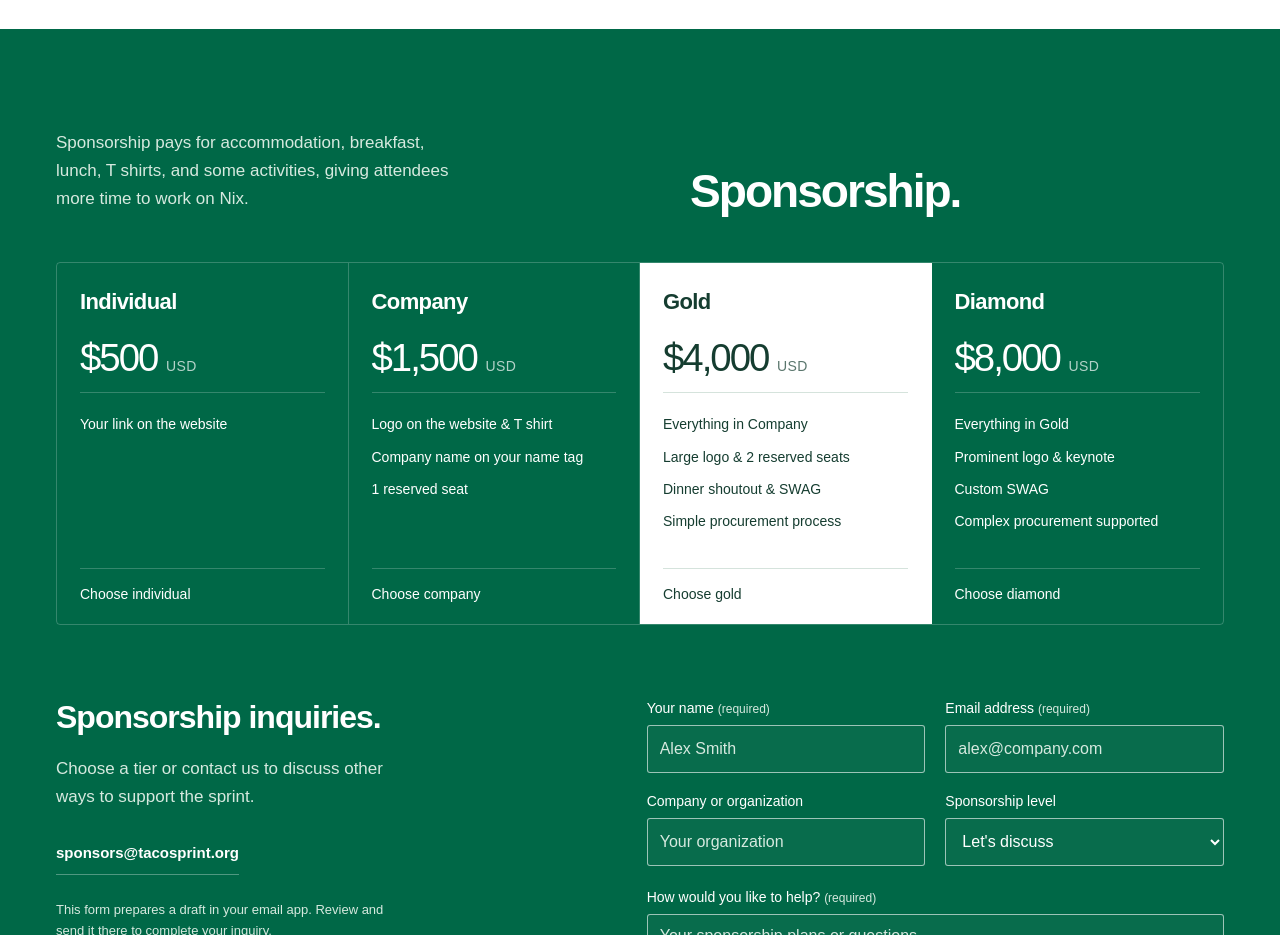
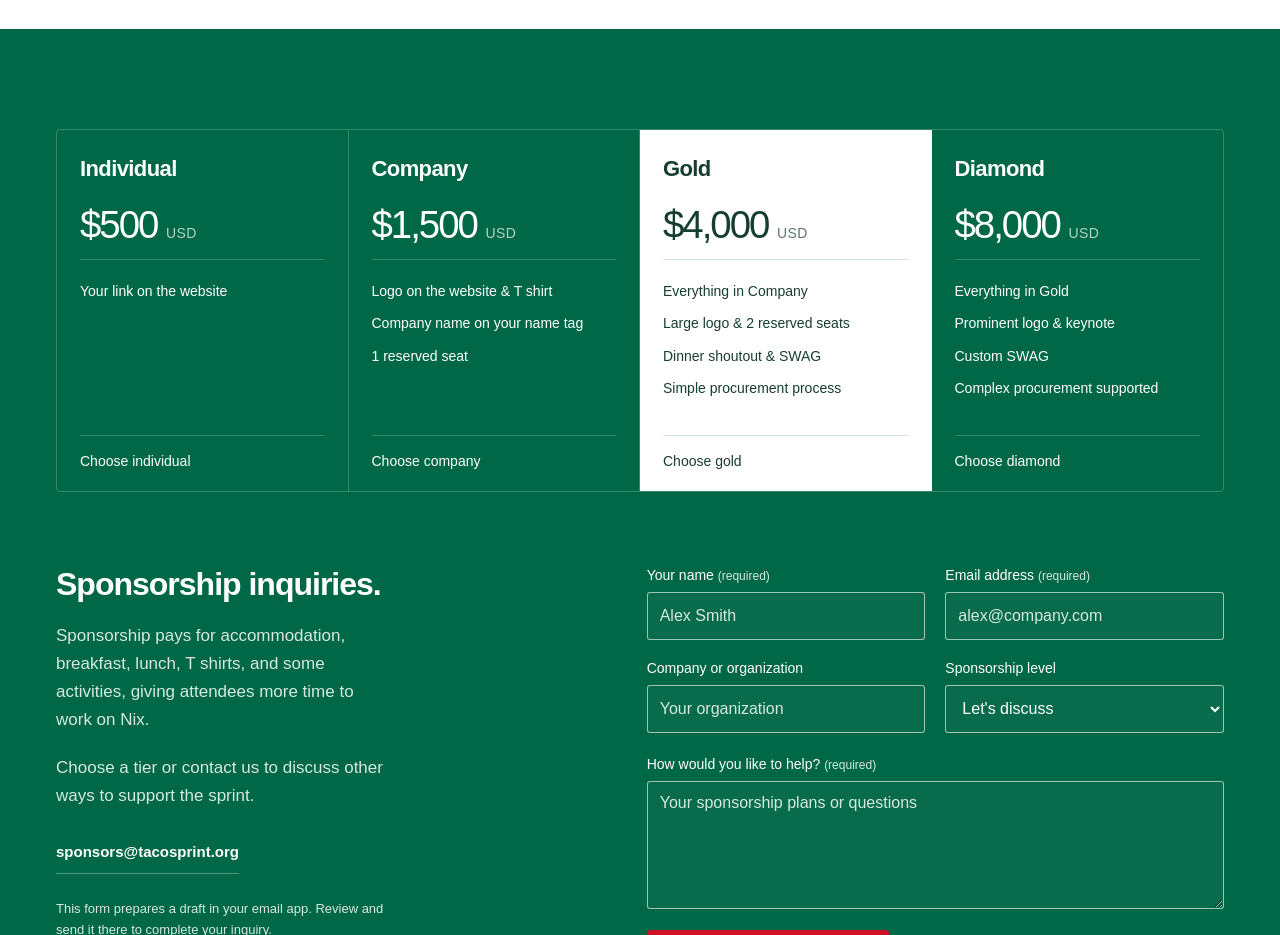
Before and after one commit to OceanSprint/tacosprint.org, an Astro site: page / in a window 1280 px wide. Shown: the part 3328-4263 px from the top of the page. Built offline with nearby package versions, Linux system fonts and the light colour scheme; Astro itself is replaced by a stand-in of ours.

Commit message:
Move sponsorship introduction beside the inquiry form

```diff
--- a/src/components/Sponsorship.astro
+++ b/src/components/Sponsorship.astro
@@ -43,15 +43,6 @@ const levels = [
 
 <section class="sponsorship section" id="sponsors">
   <div class="container">
-    <div class="section-heading">
-      <div>
-        <h2>Sponsorship.</h2>
-      </div>
-      <p>
-        Sponsorship pays for accommodation, breakfast, lunch, T shirts, and some
-        activities, giving attendees more time to work on Nix.
-      </p>
-    </div>
     <div class="tier-grid">
       {levels.map((level) => (
         <article class:list={["tier", { featured: level.name === "Gold" }]}>
@@ -79,7 +70,11 @@ const levels = [
     </div>
     <div class="inquiry-grid" id="sponsorship-inquiry">
       <div>
-        <h3>Sponsorship inquiries.</h3>
+        <h2>Sponsorship inquiries.</h2>
+        <p>
+          Sponsorship pays for accommodation, breakfast, lunch, T shirts, and
+          some activities, giving attendees more time to work on Nix.
+        </p>
         <p>
           Choose a tier or contact us to discuss other ways to support the
           sprint.
--- a/src/styles/global.css
+++ b/src/styles/global.css
@@ -511,7 +511,7 @@ details p {
   padding-top: 75px;
   scroll-margin-top: 35px;
 }
-.inquiry-grid h3 {
+.inquiry-grid h2 {
   font-size: 32px;
   letter-spacing: -1px;
   margin-bottom: 20px;
@@ -1030,7 +1030,7 @@ textarea {
     padding-top: 50px;
     gap: 30px;
   }
-  .inquiry-grid h3 {
+  .inquiry-grid h2 {
     font-size: 32px;
   }
   .inquiry-grid > div > p {
```
